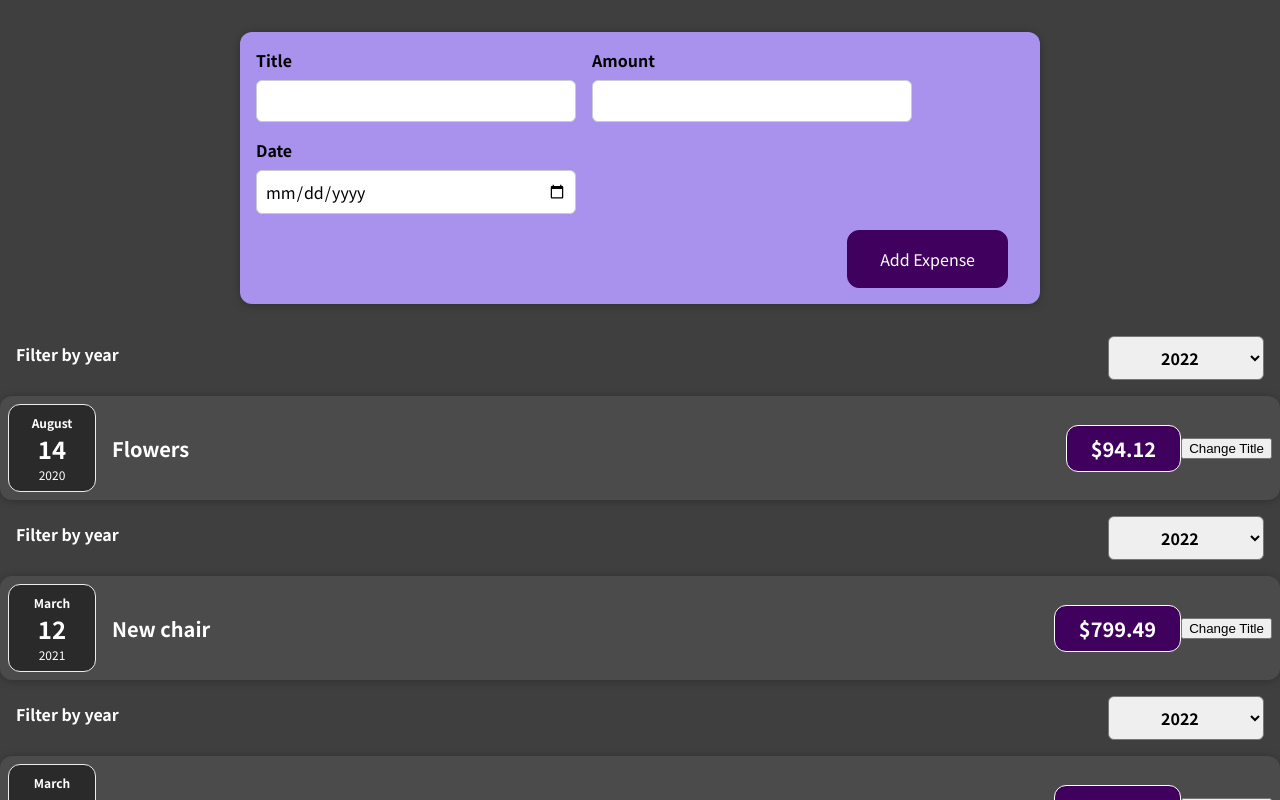
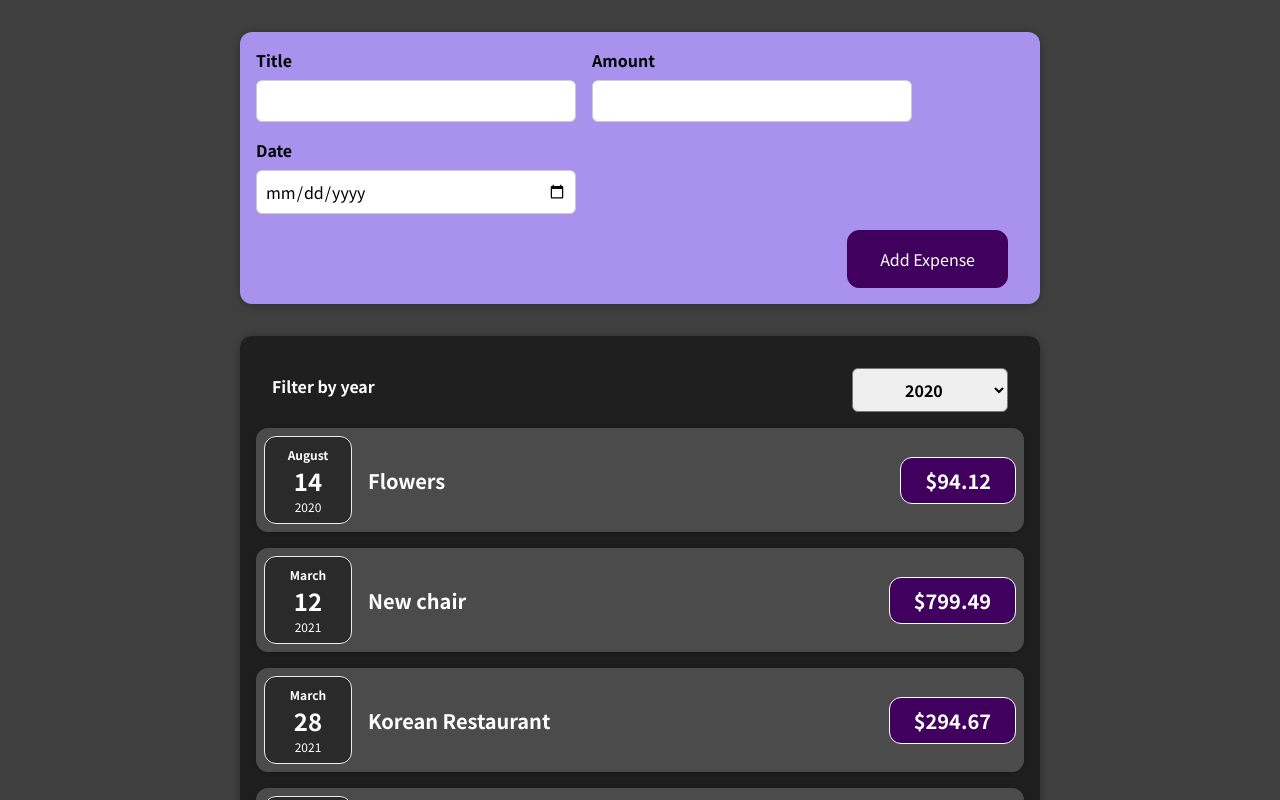
Before and after one commit to Kim-Jeongyoung/expense-tracker-react, a React (Create React App) app: page / in a window 1280 px wide. Shown: the top 800 px of the page. Built offline with nearby package versions, Linux system fonts and the light colour scheme.

Commit message:
#64 Rendering Lists of Data using map()

```diff
--- a/src/components/Expenses/ExpenseItem.js
+++ b/src/components/Expenses/ExpenseItem.js
@@ -1,31 +1,17 @@
-import React, { useState } from 'react';
 import ExpenseDate from './ExpenseDate';
-import ExpensesFilter from './ExpensesFilter';
 import Card from '../UI/Card';
 import './ExpenseItem.css';
 
 const ExpenseItem = (props) => {
-  const [title, setTitle] = useState(props.title);
-  console.log('ExenseItem evaluated by React');
-
-  const clickHandler = () => {
-    setTitle('Updated!');
-    console.log(title);
-  };
-
   return (
-    <div>
-      <ExpensesFilter />
-
     <Card className="expense-item">
       <ExpenseDate date={props.date} />
       <div className="expense-item__description">
         <h2>{props.title}</h2>
         <div className="expense-item__price">${props.amount}</div>
       </div>
-        <button onClinck={clickHandler}>Change Title</button>
+      {/* <button onClinck={clickHandler}>Change Title</button> */}
     </Card>
-    </div>
   );
 };
 
--- a/src/components/Expenses/Expenses.js
+++ b/src/components/Expenses/Expenses.js
@@ -1,29 +1,31 @@
+import React, { useState } from 'react';
 import ExpenseItem from './ExpenseItem';
+import ExpensesFilter from './ExpensesFilter';
+import Card from '../UI/Card';
 import './Expenses.css';
 
 const Expenses = (props) => {
+  const [filteredYear, setFilteredYear] = useState('2020');
+
+  const filterChangeHandler = (selectedYear) => {
+    setFilteredYear(selectedYear);
+  };
+
   return (
     <div>
-      <ExpenseItem
-        title={props.items[0].title}
-        amount={props.items[0].amount}
-        date={props.items[0].date}
-      />
-      <ExpenseItem
-        title={props.items[1].title}
-        amount={props.items[1].amount}
-        date={props.items[1].date}
-      />
-      <ExpenseItem
-        title={props.items[2].title}
-        amount={props.items[2].amount}
-        date={props.items[2].date}
-      />
-      <ExpenseItem
-        title={props.items[3].title}
-        amount={props.items[3].amount}
-        date={props.items[3].date}
-      />
+      <Card className="expenses">
+        <ExpensesFilter
+          selected={filteredYear}
+          onChangeFilter={filterChangeHandler}
+        />
+        {props.items.map((expense) => (
+          <ExpenseItem
+            title={expense.title}
+            amount={expense.amount}
+            date={expense.date}
+          />
+        ))}
+      </Card>
     </div>
   );
 };
--- a/src/components/Expenses/ExpensesFilter.js
+++ b/src/components/Expenses/ExpensesFilter.js
@@ -2,12 +2,16 @@ import React from 'react';
 
 import './ExpensesFilter.css';
 
-const ExpensesFilter = () => {
+const ExpensesFilter = (props) => {
+  const dropdownChangeHandler = (event) => {
+    props.onChangeFilter(event.target.value);
+  };
+
   return (
     <div className="expenses-filter">
       <div className="expenses-filter__control">
         <label>Filter by year</label>
-        <select>
+        <select value={props.selected} onChange={dropdownChangeHandler}>
           <option value="2022">2022</option>
           <option value="2021">2021</option>
           <option value="2020">2020</option>
--- a/src/components/NewExpense/ExpenseForm.jsx
+++ b/src/components/NewExpense/ExpenseForm.jsx
@@ -41,7 +41,7 @@ const ExpenseForm = (props) => {
       date: new Date(enteredDate),
     };
 
-    props.onSaveExpenseData();
+    props.onSaveExpenseData(expenseData);
     setEnteredTitle('');
     setEnteredAmount('');
     setEnteredDate('');
--- a/src/components/NewExpense/NewExpense.jsx
+++ b/src/components/NewExpense/NewExpense.jsx
@@ -9,6 +9,7 @@ const NewExpense = (props) => {
     };
     props.onAddExpense(expenseData);
   };
+
   return (
     <div className="new-expense">
       <ExpenseForm onSaveExpenseData={saveExpenseDataHandler} />
```
Also changed, not shown: src/App.js (+1 -11 lines), 1 other file (tests, documents, lock files or other folders). Lines whose indentation alone changed are shown as unchanged.
